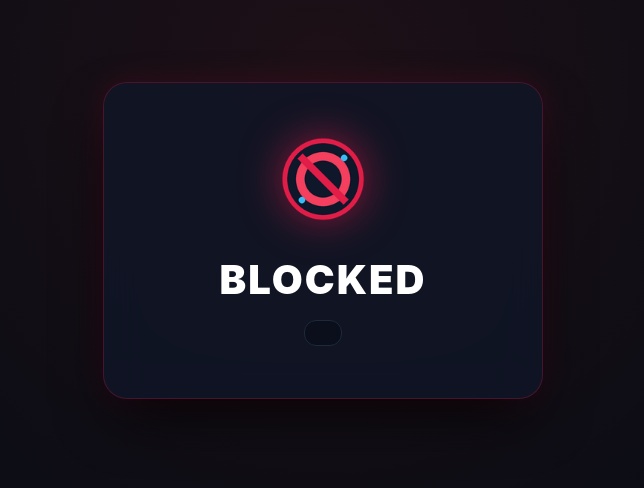
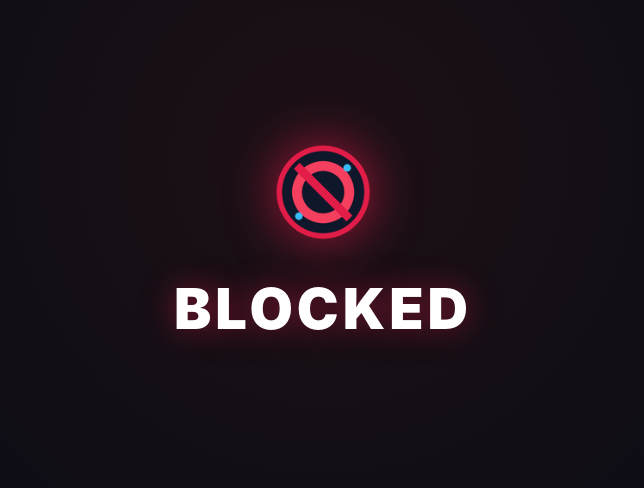
Before and after one commit to nikhilroy2/ZeroWeb-AI---The-Ultimate-AI-Blocker, a browser extension: page extension/blocked/blocked.html in a window 1280 px wide. Shown: the part 160-648 px from the top of the page, without its empty margins (317-961 px from the left). Drawn offline with Linux system fonts and the light colour scheme.

Commit message:
style: remove bottom box/button from blocked screen leaving only shield and BLOCKED

```diff
--- a/extension/blocked/blocked.css
+++ b/extension/blocked/blocked.css
@@ -1,6 +1,6 @@
 /* ==========================================================================
    ZeroWeb AI - Pure Minimalist Blocked Screen
-   No buttons, no extra text, just blocked
+   Only the shield and BLOCKED. No buttons, no boxes, no extra text.
    ========================================================================== */
 
 * {
@@ -12,7 +12,7 @@
 
 body {
   min-height: 100vh;
-  background: radial-gradient(circle at 50% 30%, #1e1017 0%, #080c14 75%);
+  background: radial-gradient(circle at 50% 40%, #1e1017 0%, #080c14 80%);
   color: #f8fafc;
   display: flex;
   align-items: center;
@@ -23,18 +23,12 @@ body {
 .blocked-card {
   max-width: 440px;
   width: 100%;
-  background: rgba(15, 23, 42, 0.7);
-  backdrop-filter: blur(20px);
-  border: 1px solid rgba(225, 29, 72, 0.25);
-  box-shadow: 0 25px 60px -15px rgba(0, 0, 0, 0.9), 0 0 30px rgba(225, 29, 72, 0.15);
-  border-radius: 24px;
-  padding: 48px 36px;
   text-align: center;
   animation: fadeIn 0.25s ease-out;
 }
 
 @keyframes fadeIn {
-  from { opacity: 0; transform: scale(0.96); }
+  from { opacity: 0; transform: scale(0.95); }
   to { opacity: 1; transform: scale(1); }
 }
 
@@ -44,29 +38,16 @@ body {
 }
 
 .shield-img {
-  width: 96px;
-  height: 96px;
-  filter: drop-shadow(0 0 20px rgba(225, 29, 72, 0.6));
+  width: 110px;
+  height: 110px;
+  filter: drop-shadow(0 0 25px rgba(225, 29, 72, 0.7));
 }
 
 .headline {
-  font-size: 40px;
+  font-size: 56px;
   font-weight: 900;
-  letter-spacing: 2px;
+  letter-spacing: 4px;
   color: #ffffff;
-  margin-bottom: 16px;
+  margin: 0;
+  text-shadow: 0 0 30px rgba(225, 29, 72, 0.5);
 }
-
-.target-url {
-  font-family: ui-monospace, SFMono-Regular, Menlo, Monaco, Consolas, monospace;
-  font-size: 18px;
-  font-weight: 700;
-  color: #38bdf8;
-  word-break: break-all;
-  background: rgba(11, 15, 25, 0.8);
-  border: 1px solid #1e293b;
-  padding: 12px 18px;
-  border-radius: 12px;
-  display: inline-block;
-  max-width: 100%;
-}
--- a/extension/blocked/blocked.html
+++ b/extension/blocked/blocked.html
@@ -12,9 +12,6 @@
       <img src="../assets/icons/icon128.png" alt="Blocked" class="shield-img">
     </div>
     <h1 class="headline">BLOCKED</h1>
-    <div class="target-url" id="blockedTargetUrl"></div>
   </div>
-
-  <script src="blocked.js"></script>
 </body>
 </html>
--- a/extension/blocked/blocked.js
+++ b/extension/blocked/blocked.js
@@ -1,30 +1 @@
-/**
- * ZeroWeb AI - Access Blocked Controller
- * Minimal: Extracts domain and displays it. No buttons, no extra text.
- */
-
-document.addEventListener('DOMContentLoaded', () => {
-  const blockedTargetUrl = document.getElementById('blockedTargetUrl');
-
-  // Extract blocked URL from query or query background
-  const urlParams = new URLSearchParams(window.location.search);
-  const paramUrl = urlParams.get('url');
-
-  if (paramUrl) {
-    try {
-      blockedTargetUrl.textContent = new URL(paramUrl).hostname.toLowerCase();
-    } catch (e) {
-      blockedTargetUrl.textContent = paramUrl;
-    }
-  } else {
-    chrome.runtime.sendMessage({ type: 'GET_LAST_BLOCKED_URL' }, (res) => {
-      if (res?.url) {
-        try {
-          blockedTargetUrl.textContent = new URL(res.url).hostname.toLowerCase();
-        } catch (e) {
-          blockedTargetUrl.textContent = res.url;
-        }
-      }
-    });
-  }
-});
+// ZeroWeb AI - Blocked page controller (Clean, no-op)
```
